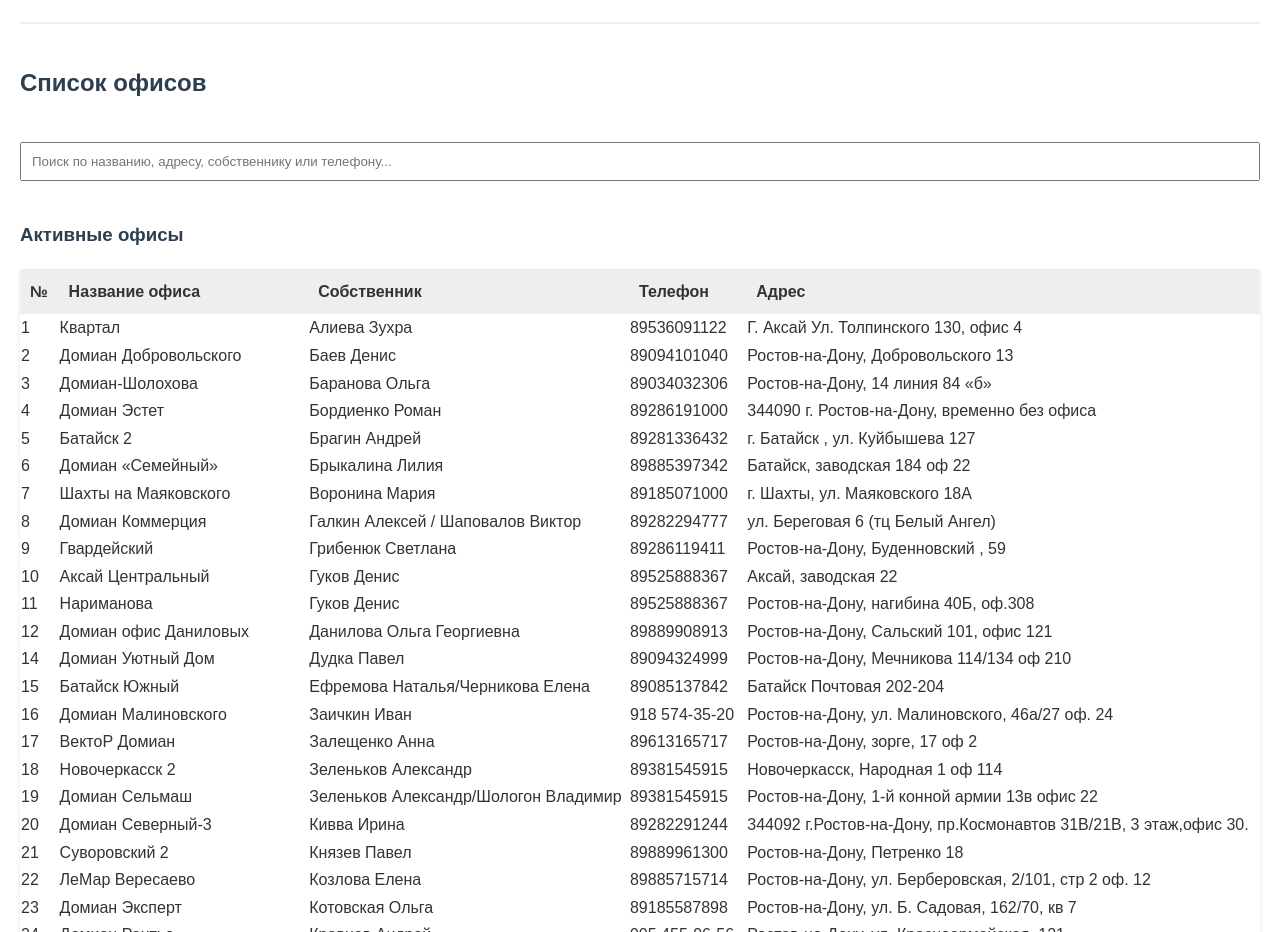
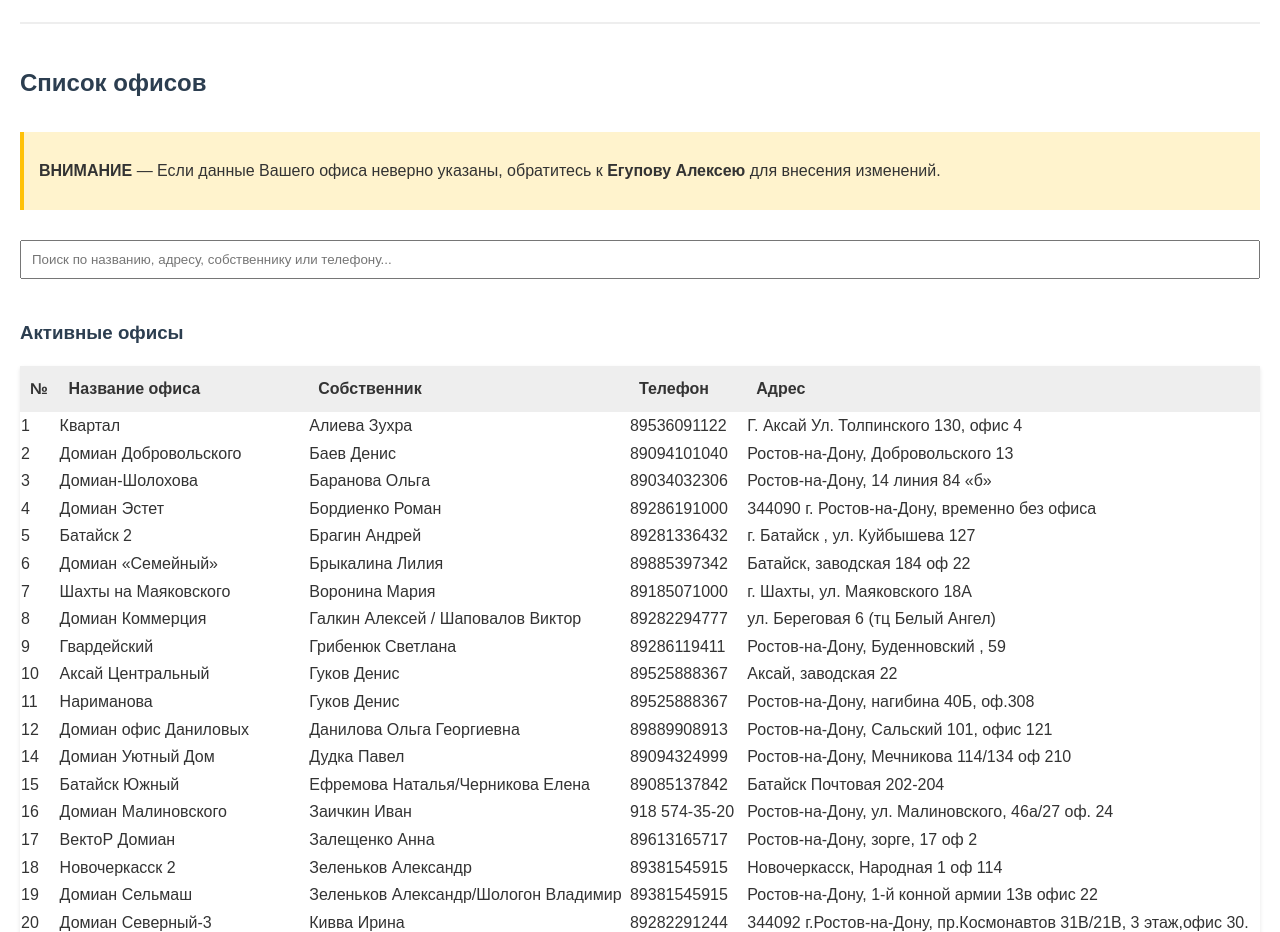
Before and after one commit to LeSauteur/Instrukciya, a plain HTML site: page index.html in a window 1280 px wide. Shown: the part 9640-10572 px from the top of the page. Drawn offline with Linux system fonts and the light colour scheme.

Commit message:
Update index.html

```diff
--- a/index.html
+++ b/index.html
@@ -525,6 +525,9 @@
 
 <!-- Список офисов -->
 <h2 id="offices">Список офисов</h2>
+<div class="important-note" style="margin-top:30px;">
+    <p><strong>ВНИМАНИЕ</strong> — Если данные Вашего офиса неверно указаны, обратитесь к <strong>Егупову Алексею</strong> для внесения изменений.</p>
+</div>
 
 <input type="text" id="search" placeholder="Поиск по названию, адресу, собственнику или телефону..." style="width:100%; padding:10px; margin:20px 0; box-sizing:border-box;" />
 
```
